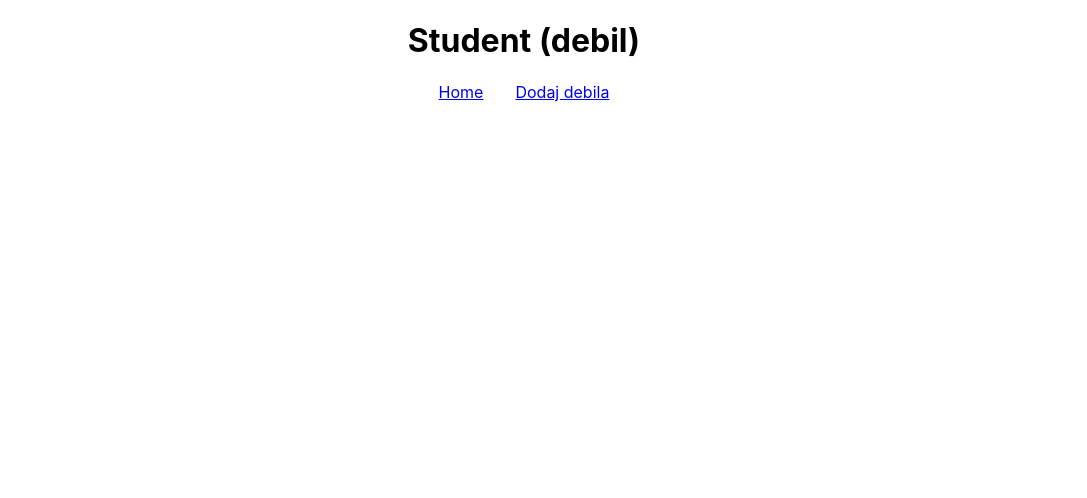
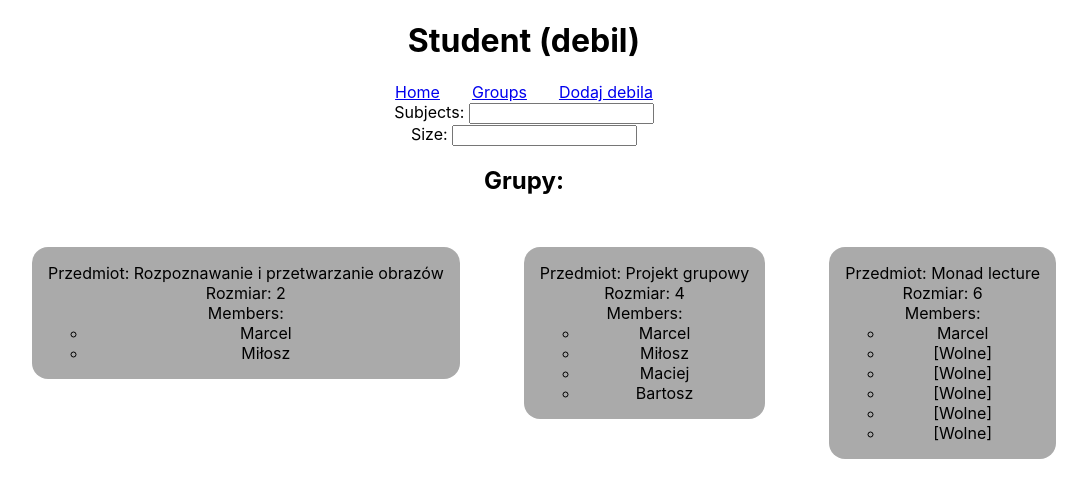
Before and after one commit to Bravo555/piw, a React (Create React App) app in the folder lab3/: page /piw/lab3/groups in a window 1280 px wide. Shown: the top 498 px of the page, without its empty margins (116-1203 px from the left). Built offline with nearby package versions, Linux system fonts and the light colour scheme.

Commit message:
added Groups page

```diff
--- a/lab3/src/App.css
+++ b/lab3/src/App.css
@@ -4,16 +4,17 @@
 
 .flex-list {
   display: flex;
+  flex-wrap: wrap;
   justify-content: center;
 }
 
 .flex-list > li {
-  margin: 2rem;
   list-style-type: none;
 }
 
-.student-card {
+.card {
   padding: 1em;
+  margin: 2rem;
   background-color: #aaa;
   border-radius: 1em;
 }
@@ -22,6 +23,7 @@
   margin-top: 0.5em;
   padding: 0;
   display: flex;
+  justify-content: space-around;
 }
 
 .tag {
--- a/lab3/src/App.tsx
+++ b/lab3/src/App.tsx
@@ -1,22 +1,61 @@
 import { useState } from 'react';
+import { Route, BrowserRouter as Router, Routes, Link } from 'react-router-dom';
 import './App.css';
 import Search from './Search';
 import Add from './pages/Add';
-import { Route, BrowserRouter as Router, Routes, Link } from 'react-router-dom';
+import Student from './types/Student';
+import Groups from './pages/Groups';
+import Group from './types/Group';
 
 
 const App = () => {
   const [students, setStudents] = useState([
-    { name: 'Marek', description: 'Doin your mom, doin doin your mom!' },
+    { name: 'Marek', email: 'xXx_MaReK_xXx@pudelek.pl', description: 'Doin your mom, doin doin your mom!' },
     {
-      name: 'Basia', description: 'Interested in functional programming and type systems.',
+      name: 'Basia', email: 'barbara@gmail.com', description: 'Interested in functional programming and type systems.',
       tags: ['functional programming', 'type systems', 'programming language research']
     },
     {
-      name: 'X Æ A-Xii', description: 'Even in death I serve the Omnissiah.',
+      name: 'X Æ A-Xii', email: 'techpriest@mechanicus.terra', description: 'Even in death I serve the Omnissiah.',
       tags: ['omnissiah', 'adeptus mechanicus', 'the flesh is weak']
     }
   ]);
+
+  const subjects = [
+    'Programowanie interfejsów webowych',
+    'Systemy operacyjne',
+    'Projektowanie i programowanie gier',
+    'Rozpoznawanie i przetwarzanie obrazów',
+    'Projekt grupowy'
+  ];
+
+  const groups: Group[] = [
+    {
+      size: 2,
+      subject: 'Rozpoznawanie i przetwarzanie obrazów',
+      members: [
+        { name: 'Marcel', email: 'marcel@mguzik.eu', description: '' },
+        { name: 'Miłosz', email: 'mimsowy@wp.pl', description: '' }
+      ]
+    },
+    {
+      size: 4,
+      subject: 'Projekt grupowy',
+      members: [
+        { name: 'Marcel', email: 'marcel@mguzik.eu', description: '' },
+        { name: 'Miłosz', email: 'mimsowy@wp.pl', description: '' },
+        { name: 'Maciej', email: 'byczax@gmail.com', description: '' },
+        { name: 'Bartosz', email: 'qucker@gmail.com', description: '' },
+      ]
+    },
+    {
+      size: 6,
+      subject: 'Monad lecture',
+      members: [
+        { name: 'Marcel', email: 'marcel@mguzik.eu', description: '' }
+      ]
+    }
+  ];
 
   return (
     <div className='App'>
@@ -25,17 +64,23 @@ const App = () => {
       <Router basename='piw/lab3'>
         <nav>
           <Link to="/">Home</Link>
+          <Link to="/groups">Groups</Link>
           <Link to="/add">Dodaj debila</Link>
         </nav>
 
         <Routes>
           <Route path="/" element={<Search students={students} />} />
-          <Route path="/add" element={<Add addStudent={(student: any) => setStudents([student, ...students])} />} />
+          <Route path="/groups" element={<Groups groups={groups} />} />
+          <Route path="/add" element={
+            <Add addStudent={(student: Student) => {
+              setStudents([student, ...students]);
+            }} />
+          } />
         </Routes>
       </Router>
 
     </div>
   );
-}
+};
 
 export default App;
--- a/lab3/src/Search.tsx
+++ b/lab3/src/Search.tsx
@@ -1,9 +1,11 @@
-import { useState } from "react"
-import StudentCard from "./StudentCard"
+import { useState } from 'react';
+import Student from './types/Student';
+import StudentCard from './StudentCard';
 
-const Search = ({ students }: { students: { name: string, description: string, tags?: string[] }[] }) => {
+const Search = ({ students }: { students: Student[] }) => {
   const [name, setName] = useState('');
   const [tags, setTags] = useState<string[]>([]);
+  const [subjects, setSubjects] = useState<string[]>([]);
   const [description, setDescription] = useState('');
 
   return (
@@ -19,8 +21,18 @@ const Search = ({ students }: { students: { name: string, description: string, t
         <div>
           <label htmlFor="tags">Tags: </label>
           <input type="text" id="tags" onChange={(e) => {
-            let tags = e.target.value.trim().split(',').map((tag) => tag.trim());
+            const tags = e.target.value.trim().split(',').map((tag) => tag.trim());
+            if(tags[tags.length - 1].trim() === '') tags.pop();
             setTags(tags);
+          }} />
+        </div>
+
+        <div>
+          <label htmlFor="subjects">Subjects: </label>
+          <input type="text" id="subjects" onChange={(e) => {
+            const subjects = e.target.value.trim().split(',').map((subject) => subject.trim());
+            if(subjects[tags.length - 1].trim() === '') tags.pop();
+            setSubjects(tags);
           }} />
         </div>
 
@@ -35,12 +47,13 @@ const Search = ({ students }: { students: { name: string, description: string, t
         {students
           .filter((student) =>
             student.name.toLowerCase().includes(name)
-            // && student.tags?.find((tag) => tag.includes()))
+            && tags.every((tag) => student.tags?.find(studentTag => studentTag.startsWith(tag)))
+            && !subjects.find((subject) => !student.subjects?.includes(subject))
             && student.description.includes(description)
           ).map((student, i) => <li key={i}><StudentCard student={student} /></li>)}
       </ul>
     </>
-  )
-}
+  );
+};
 
-export default Search
+export default Search;
--- a/lab3/src/StudentCard.tsx
+++ b/lab3/src/StudentCard.tsx
@@ -1,6 +1,8 @@
+import Student from './types/Student';
+
 // its kinda verbose but meh
-const StudentCard = ({ student }: { student: { name: string, description: string, tags?: string[] } }) => (
-  <div className="student-card">
+const StudentCard = ({ student }: { student: Student }) => (
+  <div className="card">
     <div>{student.name}</div>
     <div>{student.description}</div>
     {
@@ -14,6 +16,6 @@ const StudentCard = ({ student }: { student: { name: string, description: string
         </div>) : ''
     }
   </div>
-)
+);
 
 export default StudentCard;
--- a/lab3/src/pages/Add.tsx
+++ b/lab3/src/pages/Add.tsx
@@ -1,31 +1,46 @@
-import { useState } from "react";
+import { useState } from 'react';
+import { useNavigate } from 'react-router-dom';
+import Student from '../types/Student';
 
-const Add = ({ addStudent }: { addStudent: Function }) => {
+const Add = ({ addStudent }: { addStudent: (s: Student) => void }) => {
   const [name, setName] = useState('');
+  const [email, setEmail] = useState('');
   const [tags, setTags] = useState<string[]>([]);
   const [description, setDescription] = useState('');
+  const navigate = useNavigate();
 
-    return (<div>
+  return (
+    <div>
+      <h2>Dodaj debila:</h2>
       <div>
         <label htmlFor="name">Name: </label>
-            <input type="text" id="name" onChange={(e) => setName(e.target.value.toLowerCase())} />
+        <input type="text" id="name" onChange={(e) => setName(e.target.value)} />
+      </div>
+
+      <div>
+        <label htmlFor="email">Email: </label>
+        <input type="email" id="email" onChange={(e) => setEmail(e.target.value)} />
       </div>
 
       <div>
         <label htmlFor="tags">Tags: </label>
         <input type="text" id="tags" onChange={(e) => {
-                let tags = e.target.value.trim().split(',').map((tag) => tag.trim());
+          const tags = e.target.value.trim().split(',').map((tag) => tag.trim());
           setTags(tags);
         }} />
       </div>
 
       <div>
         <label htmlFor="description">Description: </label>
-            <textarea id="description" onChange={(e) => setDescription(e.target.value.toLowerCase())}></textarea>
+        <textarea id="description" onChange={(e) => setDescription(e.target.value)}></textarea>
       </div>
 
-        <button onClick={() => addStudent({ name, tags, description })}>Dodaj studenta(debila)</button>
-    </div>)
-}
+      <button onClick={() => {
+        addStudent({ name, email, tags, description });
+        navigate('/');
+      }}>Dodaj studenta(debila)</button>
+    </div>
+  );
+};
 
-export default Add
+export default Add;
--- /dev/null
+++ b/lab3/src/pages/Groups.tsx
@@ -0,0 +1,68 @@
+import react from 'react';
+import Group from '../types/Group';
+
+type GroupsState = {
+  subjects: string[],
+  size: number
+};
+
+class Groups extends react.Component<{ groups: Group[] }, GroupsState> {
+  state: GroupsState = {
+    subjects: [],
+    size: 0
+  };
+
+
+  render() {
+    return (
+      <div>
+        <div>
+          <div>
+            <label htmlFor="subjects">Subjects: </label>
+            <input type="text" id="subjects" onChange={(e) =>
+              this.setState(state => ({
+                ...state,
+                subjects: e.target.value.split(',').map(s => s.trim()).filter(s => s !== '')
+              }))
+            } />
+          </div>
+          <div>
+            <label htmlFor="size">Size: </label>
+            <input type="number" id="size" onChange={(e) =>
+              this.setState(state => ({
+                ...state,
+                size: parseInt(e.target.value) || 0
+              }))
+            } />
+          </div>
+        </div>
+        <h2>Grupy:</h2>
+        <ul className='flex-list'>
+          {this.props.groups
+            .filter(group => this.state.size === 0 || group.size === this.state.size)
+            .filter(group => this.state.subjects.length === 0
+              || this.state.subjects.find(s =>
+                group.subject.toLowerCase().includes(s.toLowerCase())
+              ))
+            .map((group, i) => <li key={i}>
+              <div className='card'>
+                <div>Przedmiot: {group.subject}</div>
+                <div>Rozmiar: {group.size}</div>
+                <div>
+                  Members:
+                  <ul>
+                    {group.members.map((member, i) => <li key={i}>{member.name}</li>)}
+                    {Array(Math.max(group.size - group.members.length, 0))
+                      .fill(<li key={group.members.length + i + 1}>[Wolne]</li>)}
+                  </ul>
+                </div>
+              </div>
+            </li>
+            )}
+        </ul>
+      </div>
+    );
+  }
+}
+
+export default Groups;
--- /dev/null
+++ b/lab3/src/types/Group.ts
@@ -0,0 +1,9 @@
+import Student from './Student';
+
+type Group = {
+    members: Student[],
+    size: number,
+    subject: string
+}
+
+export default Group;
--- /dev/null
+++ b/lab3/src/types/Student.ts
@@ -0,0 +1,10 @@
+type Student = {
+    name: string,
+    email: string,
+    description: string,
+    tags?: string[]
+    // TODO: replace with enums
+    subjects?: string[]
+};
+
+export default Student;
```
Lines whose indentation alone changed are shown as unchanged.
